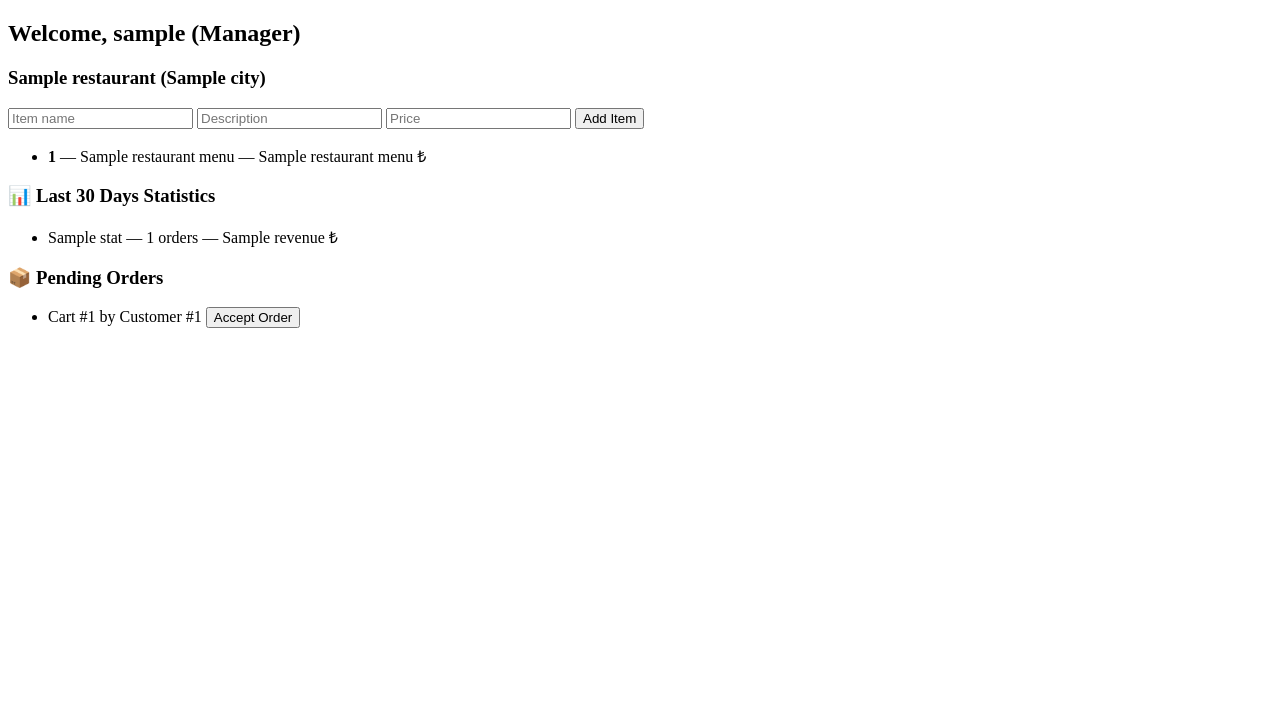
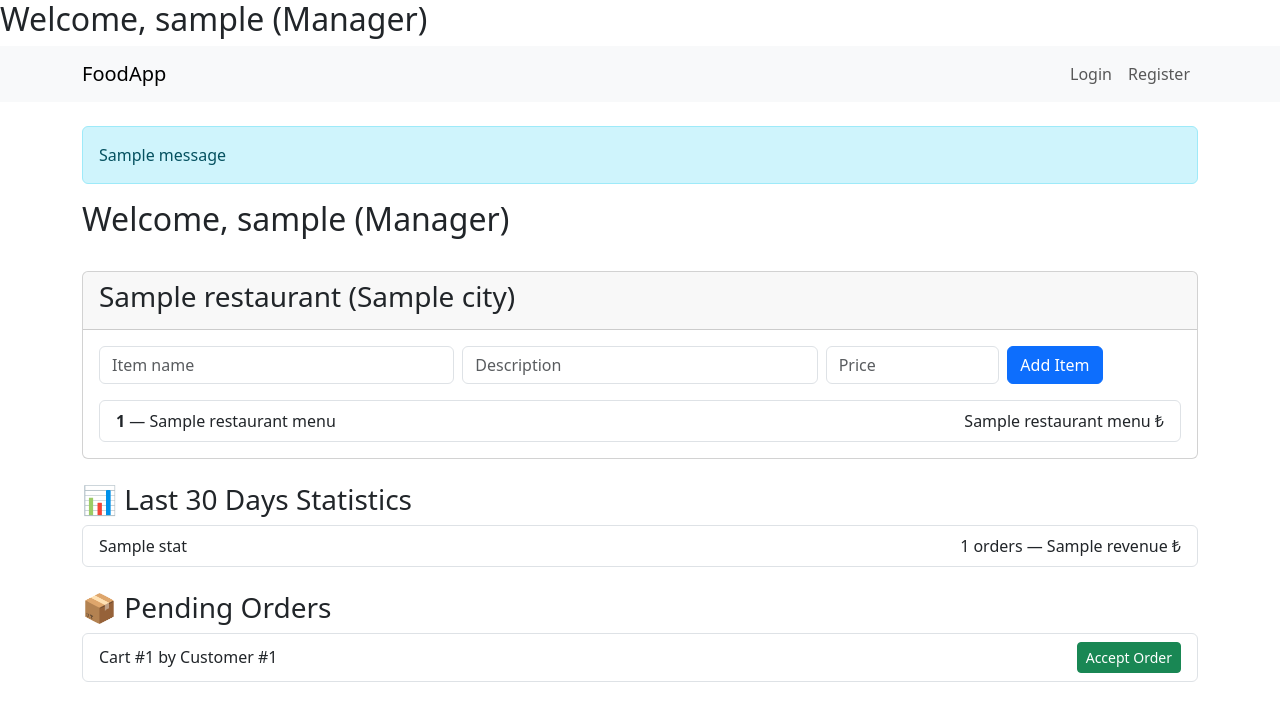
Before and after one commit to mdoganozgun/FOS, a Flask app: template templates/manager_dashboard.html in a window 1280 px wide. Shown: the top 721 px of the page. Run offline with Flask 3, Linux system fonts and the light colour scheme; the template is opened without the code that fills it: most values are stand-ins (such as "Sample title", 1, 10 or a date in 2020); one stand-in notice (Sample message) is shown.

Commit message:
base implemented for frontend

```diff
--- a/db_config.py
+++ b/db_config.py
@@ -4,6 +4,6 @@ def get_connection():
     return mysql.connector.connect(
         host="localhost",
         user="root",
-        password="happy34Moonlight",     # Buraya kendi şifreni yaz
-        database="fos"  # Veritabanı adını yaz
+        password="efeS2003",     # Buraya kendi şifreni yaz
+        database="food_ordering_system"  # Veritabanı adını yaz
     )
--- /dev/null
+++ b/templates/base.html
@@ -0,0 +1,59 @@
+<!doctype html>
+<html lang="en">
+  <head>
+    <meta charset="utf-8">
+    <title>{% block title %}FoodApp{% endblock %}</title>
+    <meta name="viewport" content="width=device-width, initial-scale=1">
+
+    <!-- Bootstrap CSS -->
+    <link
+      href="https://cdn.jsdelivr.net/npm/bootstrap@5.3.0/dist/css/bootstrap.min.css"
+      rel="stylesheet"
+      integrity="sha384-…"
+      crossorigin="anonymous">
+
+    <!-- Your custom CSS -->
+    <link href="{{ url_for('static', filename='css/site.css') }}" rel="stylesheet">
+
+    {% block head %}{% endblock %}
+  </head>
+  <body>
+    <!-- Navbar -->
+    <nav class="navbar navbar-expand-lg navbar-light bg-light mb-4">
+      <div class="container">
+        <a class="navbar-brand" href="{{ url_for('customer.list_restaurants') }}">FoodApp</a>
+        <ul class="navbar-nav ms-auto">
+          {% if session.user_id %}
+            <li class="nav-item">
+              <a class="nav-link" href="{{ url_for('auth.logout') }}">Logout</a>
+            </li>
+          {% else %}
+            <li class="nav-item"><a class="nav-link" href="{{ url_for('auth.login') }}">Login</a></li>
+            <li class="nav-item"><a class="nav-link" href="{{ url_for('auth.register') }}">Register</a></li>
+          {% endif %}
+        </ul>
+      </div>
+    </nav>
+
+    <div class="container">
+      {% with msgs = get_flashed_messages() %}
+        {% if msgs %}
+          <div class="alert alert-info">
+            {% for m in msgs %}{{ m }}<br>{% endfor %}
+          </div>
+        {% endif %}
+      {% endwith %}
+
+      {% block content %}{% endblock %}
+    </div>
+
+    <!-- Bootstrap JS bundle -->
+    <script
+      src="https://cdn.jsdelivr.net/npm/bootstrap@5.3.0/dist/js/bootstrap.bundle.min.js"
+      integrity="sha384-…"
+      crossorigin="anonymous"></script>
+    <!-- Your custom JS -->
+    <script src="{{ url_for('static', filename='js/site.js') }}"></script>
+    {% block scripts %}{% endblock %}
+  </body>
+</html>
--- a/templates/manager_dashboard.html
+++ b/templates/manager_dashboard.html
@@ -4,45 +4,83 @@
 <body>
 <h2>Welcome, {{ username }} (Manager)</h2>
 
+{% extends "base.html" %}
+
+{% block title %}Manager Dashboard – FoodApp{% endblock %}
+
+{% block content %}
+<div class="row mb-4">
+  <div class="col">
+    <h2>Welcome, {{ username }} (Manager)</h2>
+  </div>
+</div>
+
 {% for rid, name, city in restaurants %}
+  <div class="card mb-4">
+    <div class="card-header">
       <h3>{{ name }} ({{ city }})</h3>
-    <form method="POST">
+    </div>
+    <div class="card-body">
+      <form method="POST" class="row g-2 mb-3">
         <input type="hidden" name="restaurant_id" value="{{ rid }}">
-        <input type="text" name="item_name" placeholder="Item name" required>
-        <input type="text" name="description" placeholder="Description">
-        <input type="number" step="0.01" name="price" placeholder="Price" required>
-        <button type="submit">Add Item</button>
+        <div class="col-md-4">
+          <input type="text" name="item_name" class="form-control" placeholder="Item name" required>
+        </div>
+        <div class="col-md-4">
+          <input type="text" name="description" class="form-control" placeholder="Description">
+        </div>
+        <div class="col-md-2">
+          <input type="number" step="0.01" name="price" class="form-control" placeholder="Price" required>
+        </div>
+        <div class="col-md-2">
+          <button type="submit" class="btn btn-primary">Add Item</button>
+        </div>
       </form>
-
-    <ul>
+      <ul class="list-group">
         {% for item in restaurant_menus[rid] %}
-        <li><strong>{{ item[0] }}</strong> — {{ item[2] }} — {{ item[1] }} ₺</li>
+          <li class="list-group-item d-flex justify-content-between align-items-center">
+            <span><strong>{{ item[0] }}</strong> — {{ item[2] }}</span>
+            <span>{{ item[1] }} ₺</span>
+          </li>
         {% else %}
-        <li>No items.</li>
+          <li class="list-group-item">No items.</li>
         {% endfor %}
       </ul>
+    </div>
+  </div>
 {% endfor %}
 
+<div class="row mb-4">
+  <div class="col">
     <h3>📊 Last 30 Days Statistics</h3>
-<ul>
+    <ul class="list-group">
       {% for name, order_count, revenue in stats %}
-    <li>{{ name }} — {{ order_count }} orders — {{ revenue }} ₺</li>
+        <li class="list-group-item d-flex justify-content-between">
+          <span>{{ name }}</span>
+          <span>{{ order_count }} orders — {{ revenue }} ₺</span>
+        </li>
       {% else %}
-    <li>No recent data.</li>
+        <li class="list-group-item">No recent data.</li>
       {% endfor %}
     </ul>
+  </div>
+</div>
+
+<div class="row">
+  <div class="col">
     <h3>📦 Pending Orders</h3>
-<ul>
+    <ul class="list-group">
       {% for cart_id, customer_id in pending_orders %}
-    <li>
-      Cart #{{ cart_id }} by Customer #{{ customer_id }}
-      <form method="POST" action="/manager/accept/{{ cart_id }}" style="display:inline;">
-        <button type="submit">Accept Order</button>
+        <li class="list-group-item d-flex justify-content-between align-items-center">
+          <span>Cart #{{ cart_id }} by Customer #{{ customer_id }}</span>
+          <form method="POST" action="{{ url_for('manager.accept_order', cart_id=cart_id) }}" class="m-0">
+            <button type="submit" class="btn btn-success btn-sm">Accept Order</button>
           </form>
         </li>
       {% else %}
-    <li>No pending orders found.</li>
+        <li class="list-group-item">No pending orders found.</li>
       {% endfor %}
     </ul>
-</body>
-</html>
+  </div>
+</div>
+{% endblock %}
```
Also changed, not shown: templates/customer_dashboard.html (+6 -6 lines), templates/login.html (+22 -0 lines), templates/rate_order.html (+20 -13 lines), templates/register.html (+28 -17 lines). Lines whose indentation alone changed are shown as unchanged.
